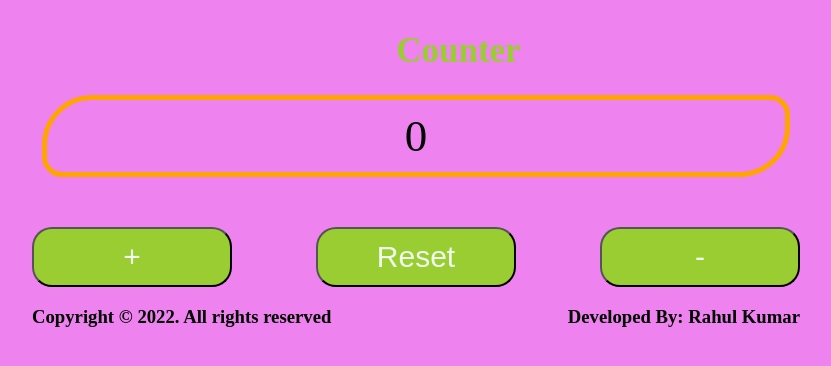
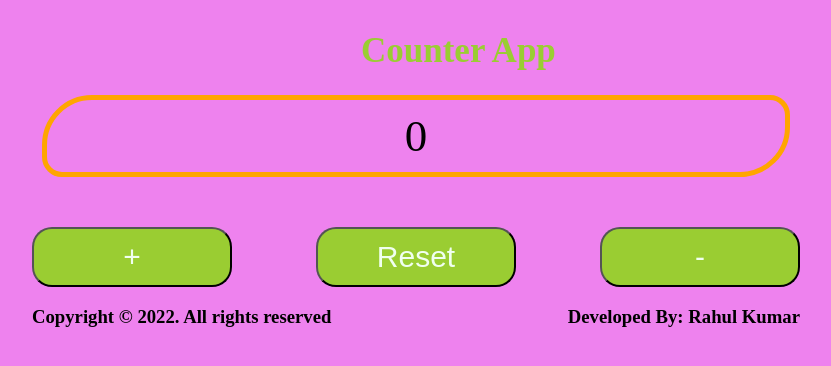
Before and after one commit to Rahulku55/counter-app, a plain HTML site: page index.htm in a window 1280 px wide. Shown: the whole page, without its empty margins (16-847 px from the left). Drawn offline with Linux system fonts and the light colour scheme.

Commit message:
Update index.htm

```diff
--- a/index.htm
+++ b/index.htm
@@ -108,7 +108,7 @@
 
         }
     </script>
-    <h1>Counter</h1>
+    <h1>Counter App</h1>
     <p id="result">0</p>
     <div="container">
         <button class="design" onclick="myincrement()">+</button>
```
